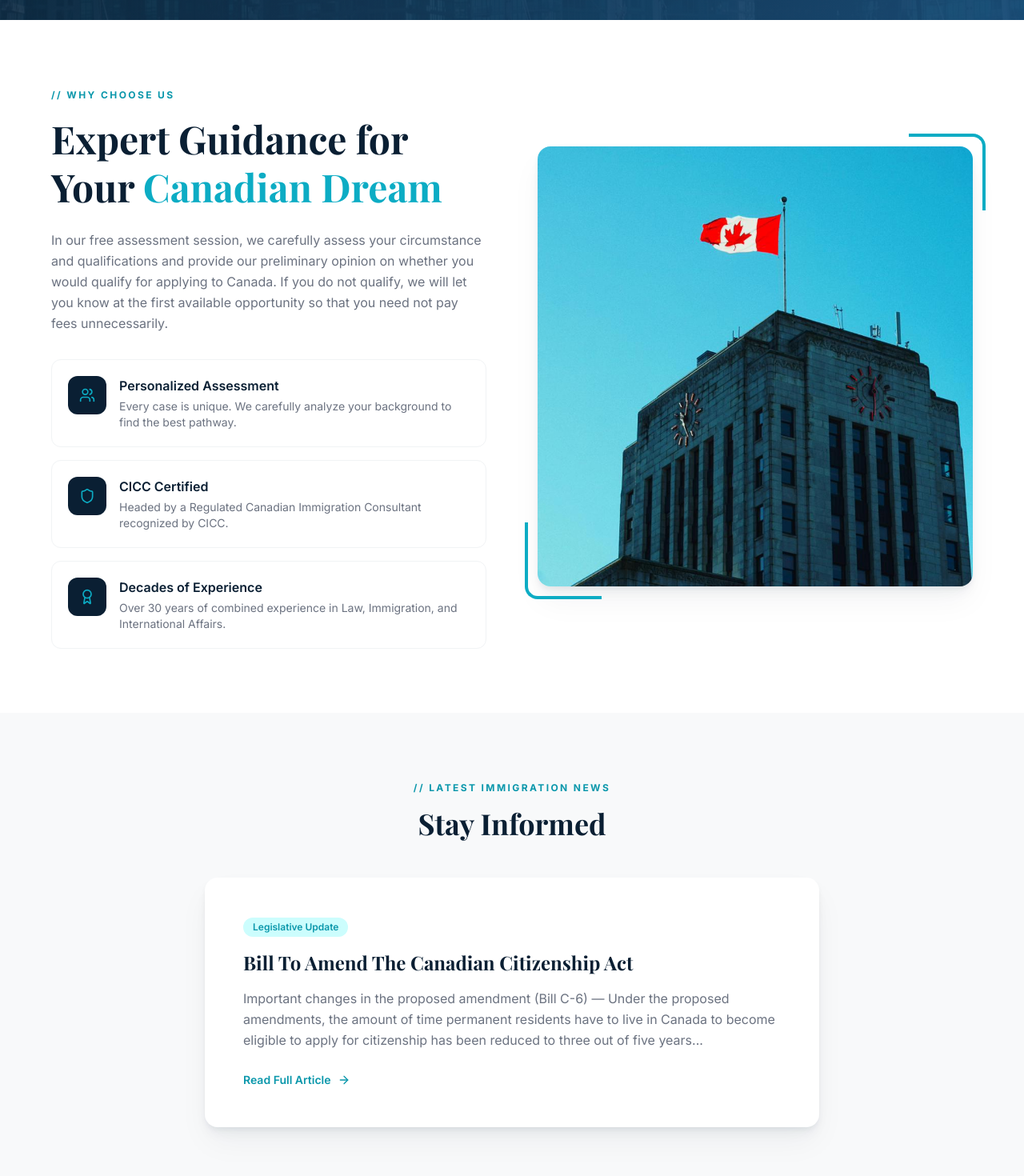
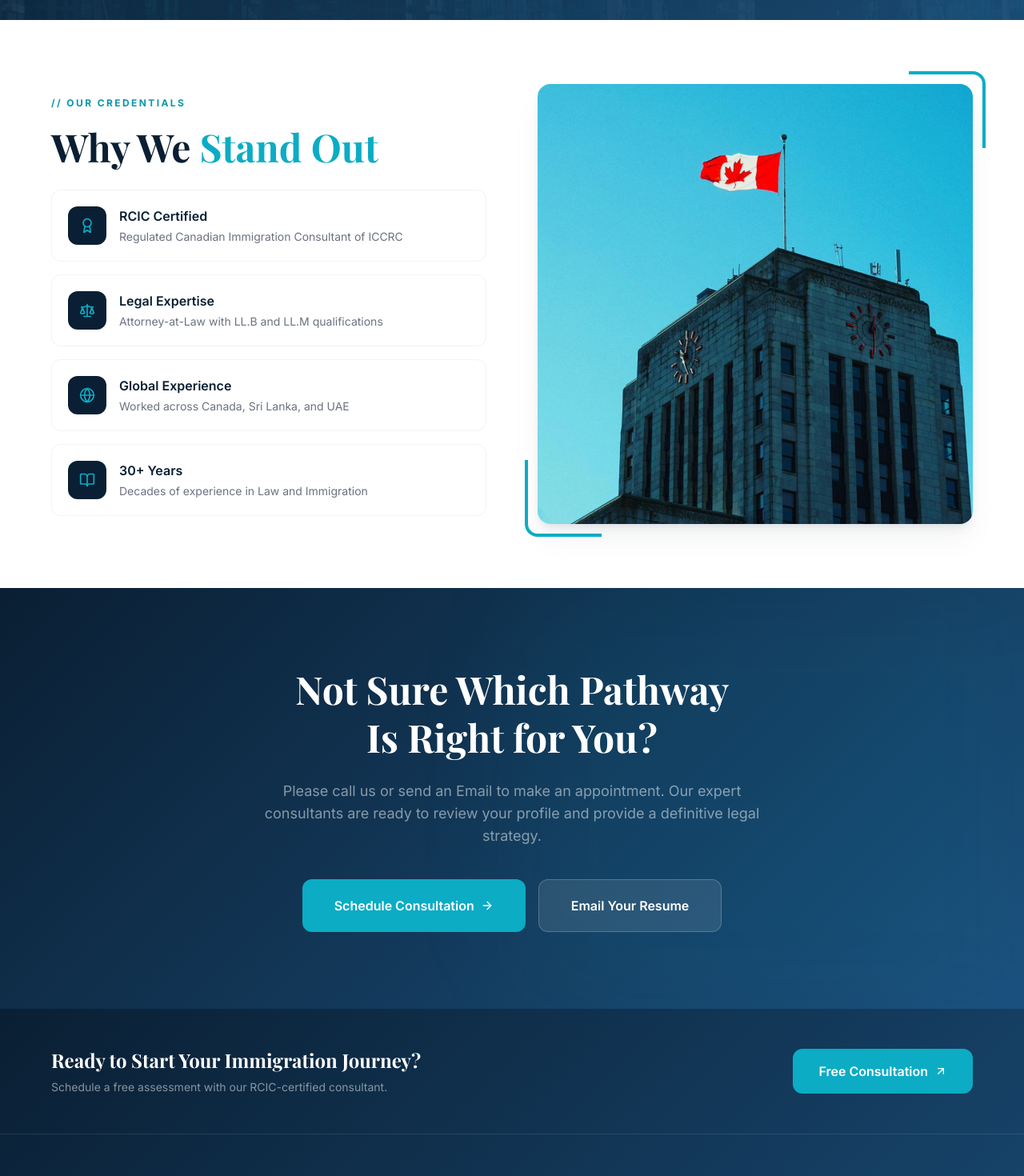
Before and after one commit to musnymubarak/Lancan, a React (Vite) app: page / in a window 1280 px wide. Shown: the part 2920-4390 px from the top of the page at 80% size. Built offline with nearby package versions, Linux system fonts and the light colour scheme; a web font is replaced by a local one.

Commit message:
feat: implement site components and structure including footer, service cards, and about page boilerplate

```diff
--- a/src/components/Footer.tsx
+++ b/src/components/Footer.tsx
@@ -46,13 +46,13 @@ export default function Footer() {
           {/* Brand */}
           <div className="lg:col-span-1">
             <div className="flex items-center gap-3 mb-6">
-              <img src={logoUrl} alt="LanCan Immigration" className="h-[40px] object-contain brightness-0 invert" />
+              <img src={logoUrl} alt="LanCan Immigration" className="h-[70px] object-contain brightness-0 invert" />
             </div>
             <p className="text-sm text-white/50 leading-relaxed mb-6">
               A full service immigration consultancy firm in Ontario, Canada. Headed by a Regulated Canadian Immigration Consultant with over 30 years of experience.
             </p>
             <div className="mt-6">
-              <img src={ciccLogoUrl} alt="CICC Certified" className="h-[90px] object-contain" />
+              <img src={ciccLogoUrl} alt="CICC Certified" className="h-[90px] object-contain object-left" />
             </div>
           </div>
 
--- a/src/components/ServiceCard.tsx
+++ b/src/components/ServiceCard.tsx
@@ -13,7 +13,7 @@ interface ServiceCardProps {
 export default function ServiceCard({ icon, title, description, link, index = 0 }: ServiceCardProps) {
   return (
     <div
-      className="group relative glass-light backdrop-blur-xl rounded-3xl p-8 shadow-premium hover-lift hover:shadow-cyan border border-white/40 overflow-hidden"
+      className="group relative glass-light backdrop-blur-xl h-full rounded-3xl p-8 shadow-premium hover-lift hover:shadow-cyan border border-white/40 overflow-hidden"
       style={{
         transitionDelay: `${index * 0.05}s`,
       }}
--- a/src/pages/AboutPage.tsx
+++ b/src/pages/AboutPage.tsx
@@ -100,14 +100,14 @@ export default function AboutPage() {
 
           <div className="grid sm:grid-cols-2 lg:grid-cols-4 gap-6">
             {[
-              { icon: <Award className="w-7 h-7" />, title: 'RCIC Certified', desc: 'Regulated Canadian Immigration Consultant of ICCRC' },
+              { icon: <Award className="w-7 h-7" />, title: 'CICC Certified', desc: 'Regulated Canadian Immigration Consultant of CICC' },
               { icon: <Scale className="w-7 h-7" />, title: 'Legal Expertise', desc: 'Attorney-at-Law with LL.B and LL.M qualifications' },
               { icon: <Globe className="w-7 h-7" />, title: 'Global Experience', desc: 'Worked across Canada, Sri Lanka, and UAE' },
               { icon: <BookOpen className="w-7 h-7" />, title: '30+ Years', desc: 'Decades of experience in Law and Immigration' },
             ].map((item, i) => (
-              <div key={i}>
-                <AnimatedSection delay={i * 0.1}>
-                  <div className="glass-light p-8 rounded-3xl shadow-premium text-center hover-lift hover:shadow-cyan group border border-white/50">
+              <div key={i} className="h-full">
+                <AnimatedSection delay={i * 0.1} className="h-full">
+                  <div className="glass-light h-full p-8 rounded-3xl shadow-premium text-center hover-lift hover:shadow-cyan group border border-white/50">
                     <div className="w-16 h-16 mx-auto mb-5 rounded-2xl glass flex items-center justify-center text-cyan-400 group-hover:bg-cyan-500 group-hover:text-white transition-colors">
                       {item.icon}
                     </div>
--- a/src/pages/HomePage.tsx
+++ b/src/pages/HomePage.tsx
@@ -10,6 +10,8 @@ import {
   Clock,
   CheckCircle2,
   ChevronRight,
+  Scale,
+  BookOpen,
 } from 'lucide-react';
 import AnimatedSection from '../components/AnimatedSection';
 import CounterAnimation from '../components/CounterAnimation';
@@ -239,7 +241,7 @@ export default function HomePage() {
           </AnimatedSection>
 
           <div className="grid sm:grid-cols-2 lg:grid-cols-4 gap-6">
-            <AnimatedSection delay={0}>
+            <AnimatedSection delay={0} className="h-full">
               <ServiceCard
                 icon={<Globe className="w-6 h-6" />}
                 title="Immigrate"
@@ -248,7 +250,7 @@ export default function HomePage() {
                 index={0}
               />
             </AnimatedSection>
-            <AnimatedSection delay={0.1}>
+            <AnimatedSection delay={0.1} className="h-full">
               <ServiceCard
                 icon={<GraduationCap className="w-6 h-6" />}
                 title="Visit & Study"
@@ -257,7 +259,7 @@ export default function HomePage() {
                 index={1}
               />
             </AnimatedSection>
-            <AnimatedSection delay={0.2}>
+            <AnimatedSection delay={0.2} className="h-full">
               <ServiceCard
                 icon={<Briefcase className="w-6 h-6" />}
                 title="Work in Canada"
@@ -266,7 +268,7 @@ export default function HomePage() {
                 index={2}
               />
             </AnimatedSection>
-            <AnimatedSection delay={0.3}>
+            <AnimatedSection delay={0.3} className="h-full">
               <ServiceCard
                 icon={<Shield className="w-6 h-6" />}
                 title="Other Services"
@@ -334,37 +336,34 @@ export default function HomePage() {
             <div>
               <AnimatedSection>
                 <span className="inline-block text-xs font-bold uppercase tracking-[0.2em] text-cyan-600 mb-4">
-                  // Why Choose Us
+                  // Our Credentials
                 </span>
                 <h2 className="text-4xl md:text-5xl font-heading font-bold text-blue-950 mb-6 leading-tight">
-                  Expert Guidance for
-                  <br />
-                  Your <span className="text-gradient-cyan">Canadian Dream</span>
+                  Why We <span className="text-gradient-cyan">Stand Out</span>
                 </h2>
-              </AnimatedSection>
-
-              <AnimatedSection delay={0.1}>
-                <p className="text-gray-500 leading-relaxed mb-8">
-                  In our free assessment session, we carefully assess your circumstance and qualifications and provide our preliminary opinion on whether you would qualify for applying to Canada. If you do not qualify, we will let you know at the first available opportunity so that you need not pay fees unnecessarily.
-                </p>
               </AnimatedSection>
 
               <div className="space-y-4">
                 {[
                   {
-                    icon: <Users className="w-5 h-5" />,
-                    title: 'Personalized Assessment',
-                    desc: 'Every case is unique. We carefully analyze your background to find the best pathway.',
+                    icon: <Award className="w-5 h-5" />,
+                    title: 'RCIC Certified',
+                    desc: 'Regulated Canadian Immigration Consultant of ICCRC',
                   },
                   {
-                    icon: <Shield className="w-5 h-5" />,
-                    title: 'CICC Certified',
-                    desc: 'Headed by a Regulated Canadian Immigration Consultant recognized by CICC.',
+                    icon: <Scale className="w-5 h-5" />,
+                    title: 'Legal Expertise',
+                    desc: 'Attorney-at-Law with LL.B and LL.M qualifications',
                   },
                   {
-                    icon: <Award className="w-5 h-5" />,
-                    title: 'Decades of Experience',
-                    desc: 'Over 30 years of combined experience in Law, Immigration, and International Affairs.',
+                    icon: <Globe className="w-5 h-5" />,
+                    title: 'Global Experience',
+                    desc: 'Worked across Canada, Sri Lanka, and UAE',
+                  },
+                  {
+                    icon: <BookOpen className="w-5 h-5" />,
+                    title: '30+ Years',
+                    desc: 'Decades of experience in Law and Immigration',
                   },
                 ].map((item, i) => (
                   <div key={i}>
@@ -399,43 +398,6 @@ export default function HomePage() {
               </div>
             </AnimatedSection>
           </div>
-        </div>
-      </section>
-
-      {/* ═══════════════ NEWS PREVIEW ═══════════════ */}
-      <section className="section-padding bg-gray-50">
-        <div className="page-container">
-          <AnimatedSection className="text-center mb-12">
-            <span className="inline-block text-xs font-bold uppercase tracking-[0.2em] text-cyan-600 mb-4">
-              // Latest Immigration News
-            </span>
-            <h2 className="text-4xl font-heading font-bold text-blue-950">
-              Stay Informed
-            </h2>
-          </AnimatedSection>
-
-          <AnimatedSection delay={0.1}>
-            <div className="bg-white rounded-2xl shadow-premium overflow-hidden hover-lift group max-w-3xl mx-auto">
-              <div className="p-8 md:p-12">
-                <span className="inline-block px-3 py-1 bg-cyan-100 text-cyan-600 text-xs font-semibold rounded-full mb-4">
-                  Legislative Update
-                </span>
-                <h3 className="text-2xl font-heading font-bold text-blue-950 mb-4 group-hover:text-cyan-600 transition-colors">
-                  Bill To Amend The Canadian Citizenship Act
-                </h3>
-                <p className="text-gray-500 leading-relaxed mb-6">
-                  Important changes in the proposed amendment (Bill C-6) — Under the proposed amendments, the amount of time permanent residents have to live in Canada to become eligible to apply for citizenship has been reduced to three out of five years...
-                </p>
-                <Link
-                  to="/news"
-                  className="inline-flex items-center gap-2 text-sm font-semibold text-cyan-600 hover:text-cyan-500 transition-colors group/link"
-                >
-                  Read Full Article
-                  <ArrowRight className="w-4 h-4 group-hover/link:translate-x-1 transition-transform" />
-                </Link>
-              </div>
-            </div>
-          </AnimatedSection>
         </div>
       </section>
 
```
Also changed, not shown: src/pages/ServicesPage.tsx (+26 -24 lines), src/images/cicc-logo-transparent.png, src/images/visit_canada.png (added).
